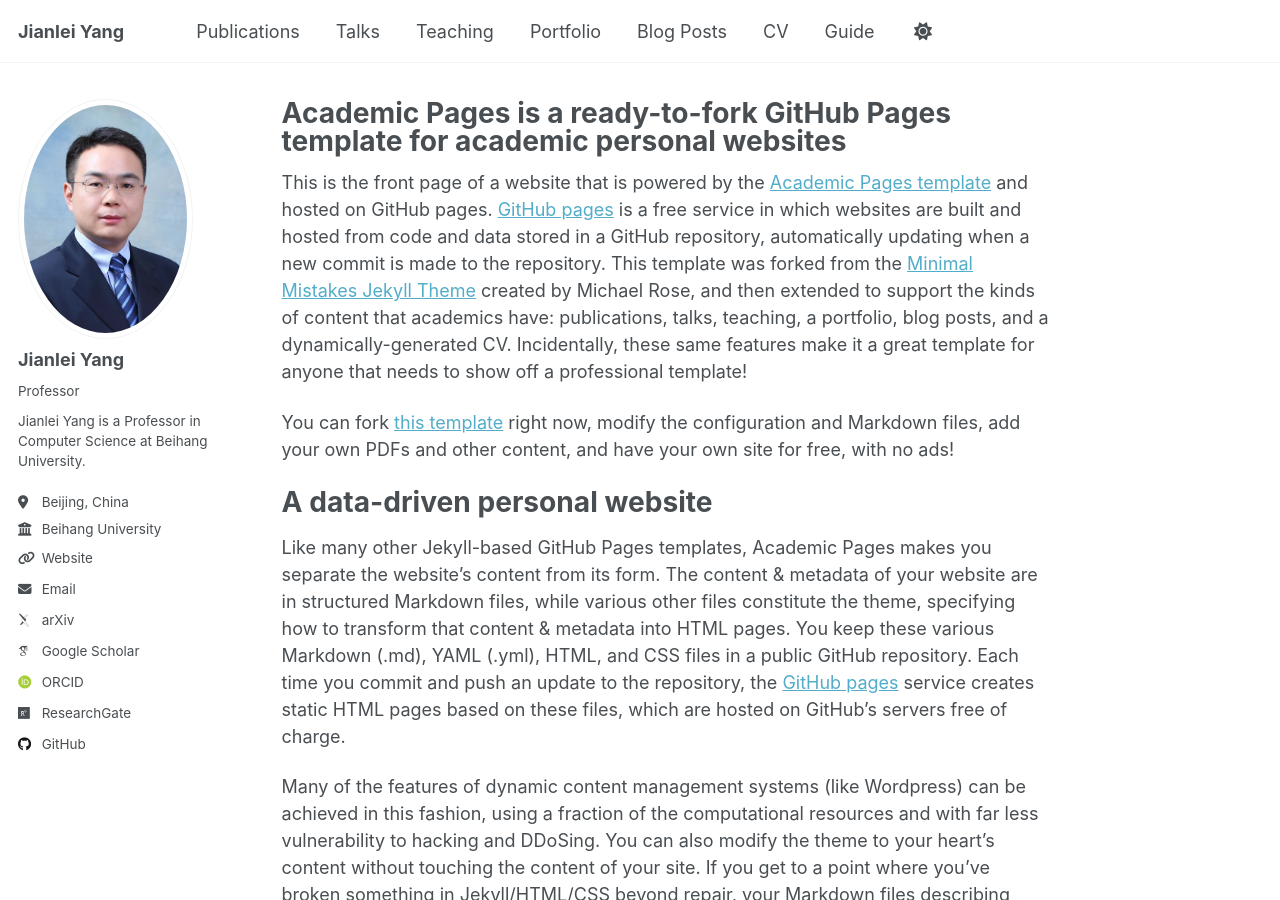
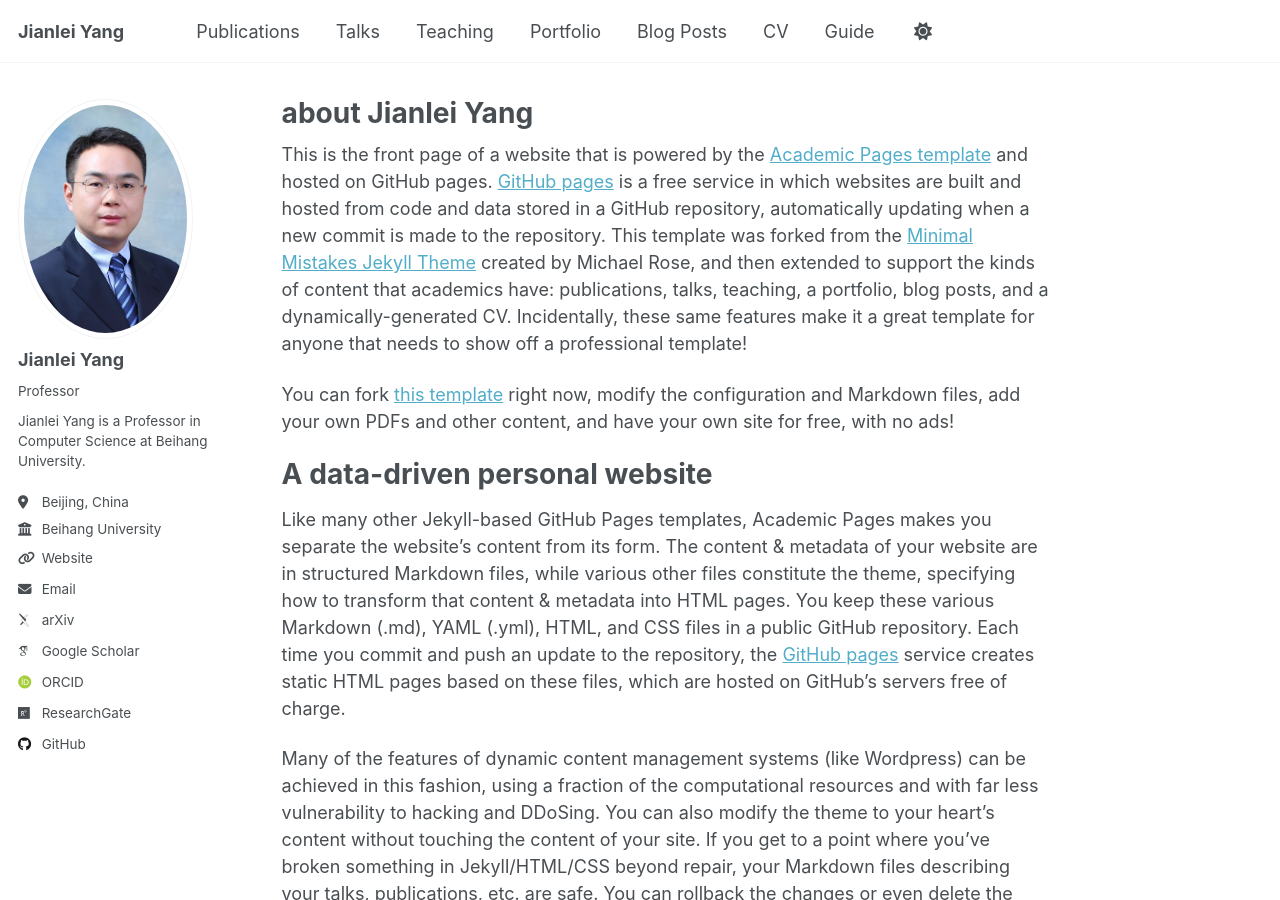
Before and after one commit to dogrush/dogrush.github.io, a Jekyll site: the page built from _pages/about.md, in a window 1280 px wide and 900 px high. Built offline with Jekyll 4.4.1, drawn with Linux system fonts in a browser that asks for light colours; some web fonts are replaced; a script that is not in the unit is left out.

Commit message:
Update about.md

```diff
--- a/_pages/about.md
+++ b/_pages/about.md
@@ -1,6 +1,6 @@
 ---
 permalink: /
-title: "Academic Pages is a ready-to-fork GitHub Pages template for academic personal websites"
+title: "about Jianlei Yang"
 author_profile: true
 redirect_from:
   - /about/
```
